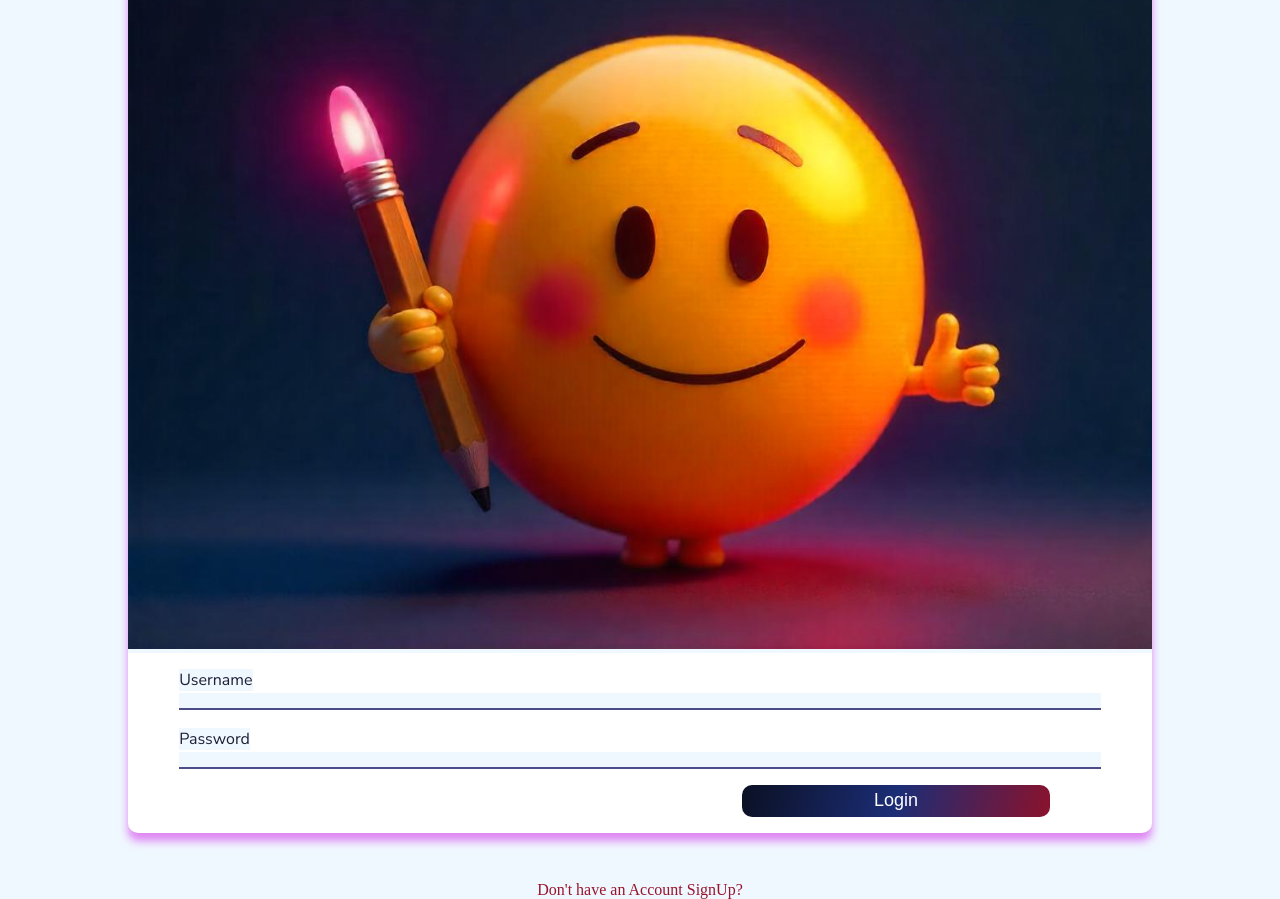
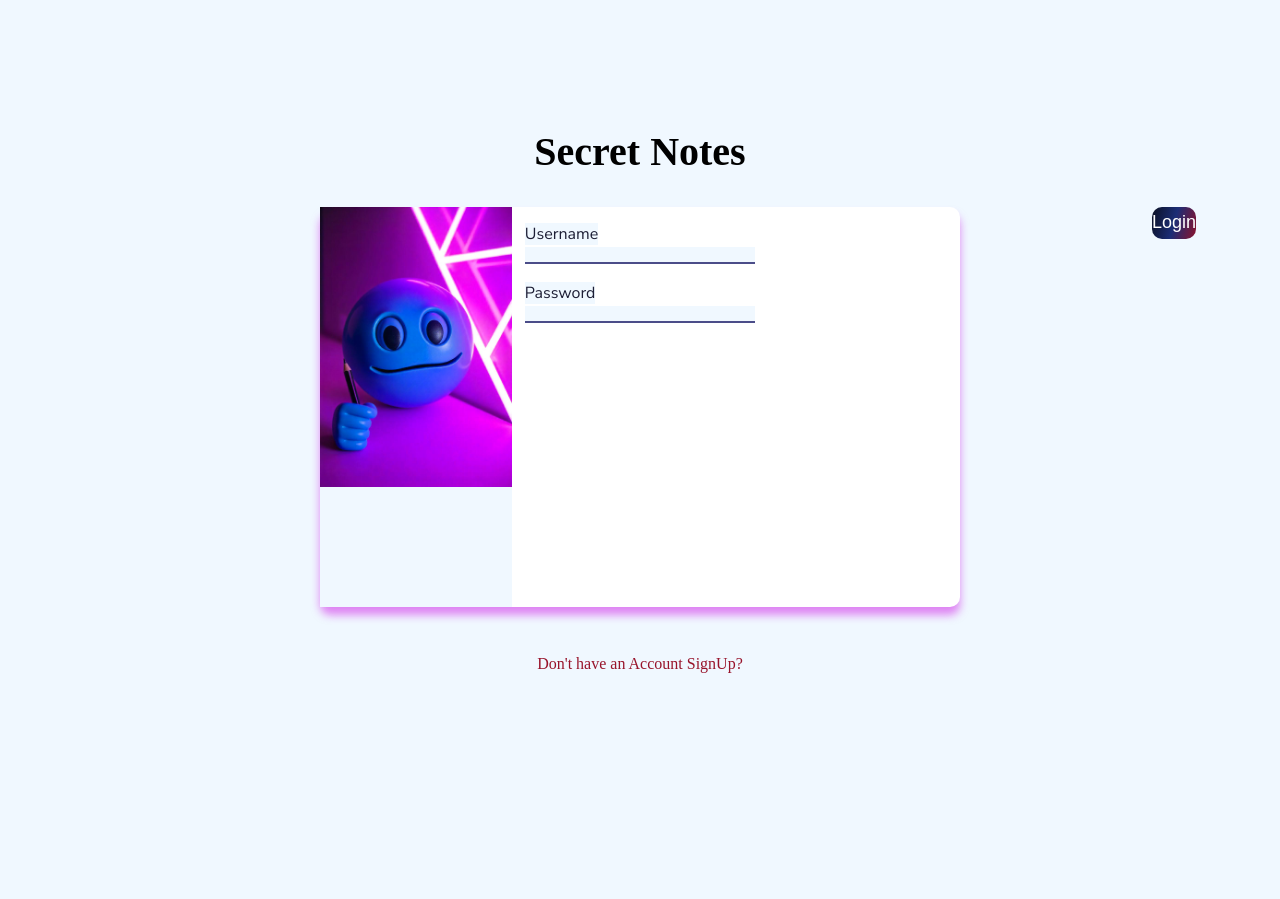
Before and after one commit to ZaidR07/Secret_Notes, a React (Vite) app: page / in a window 1280 px wide. After the commit the page ends 800 px from the top, so only its background shows below. Built offline with nearby package versions, Linux system fonts and the light colour scheme; a web font is replaced by a local one.

Commit message:
made login page responsive

```diff
--- a/src/Pages/Login.tsx
+++ b/src/Pages/Login.tsx
@@ -26,8 +26,8 @@ const Login = () => {
       if (response.status === 200) {
         navigate("/Home");
       }
-    } catch{
-      alert("login Failed")
+    } catch {
+      alert("login Failed");
     }
   };
 
@@ -46,8 +46,12 @@ const Login = () => {
       <div className="loginbox">
         <div className="imagebox">
           <img
-            src="/Moble_login.jpeg"
-            style={{ width: "100%", objectFit: "contain" }}
+            src={`${
+              window.innerWidth < 500
+                ? "/Moble_login.jpeg"
+                : "/Desktop_login.jpeg"
+            }`}
+            style={{ width: "100%"  , objectFit: "cover" }}
             alt=""
           />
         </div>
@@ -88,8 +92,8 @@ const Login = () => {
           marginTop: "6vh",
           // borderBottom: "1px solid #98142B",
           color: "#98142B",
-          textDecoration : "none",
-          outline : 0
+          textDecoration: "none",
+          outline: 0,
         }}
         to={"/Register"}
       >
@@ -115,6 +119,7 @@ const StyledLogin = styled.div`
 
     background-color: #fff;
     border-radius: 10px;
+    margin-top: 4vh;
   }
 
   .imagebox {
@@ -151,6 +156,29 @@ const StyledLogin = styled.div`
     border: none;
     font-size: large;
   }
+
+  @media screen and (min-width: 1080px) {
+    .loginbox {
+      width: 50%;
+      height: 50vh;
+      flex-direction: row;
+      /* justify-content: space-between; */
+      /* flex-wrap: wrap; */
+
+    }
+
+    .imagebox {
+      min-width: 30%;
+      max-width: 50%;
+    }
+
+    .formbox {
+      min-width: 40%;
+      max-width: 60%;
+
+
+    }
+  }
 `;
 
 export default Login;
--- a/src/components/Box.tsx
+++ b/src/components/Box.tsx
@@ -150,16 +150,16 @@ const Box = () => {
 
     switch(a) {
       case "1": {
-        setNotesArray(fixednotesarray);
-        break
-      }
-      case "2": {
         // Sort by updatedAt in ascending order
         setNotesArray(
           [...fixednotesarray].sort((a: note, b: note) => {
             return new Date(b.updatedAt).getTime() - new Date(a.updatedAt).getTime();
           })
         );
+        break
+      }
+      case "2": {
+        setNotesArray(fixednotesarray);
         break;
       }
       case "3": {
@@ -391,6 +391,8 @@ const StyledBox = styled.div<{ addbox: boolean }>`
     top: 0;
     left: 10px;
   }
+
+
 `;
 
 export default Box;
```
